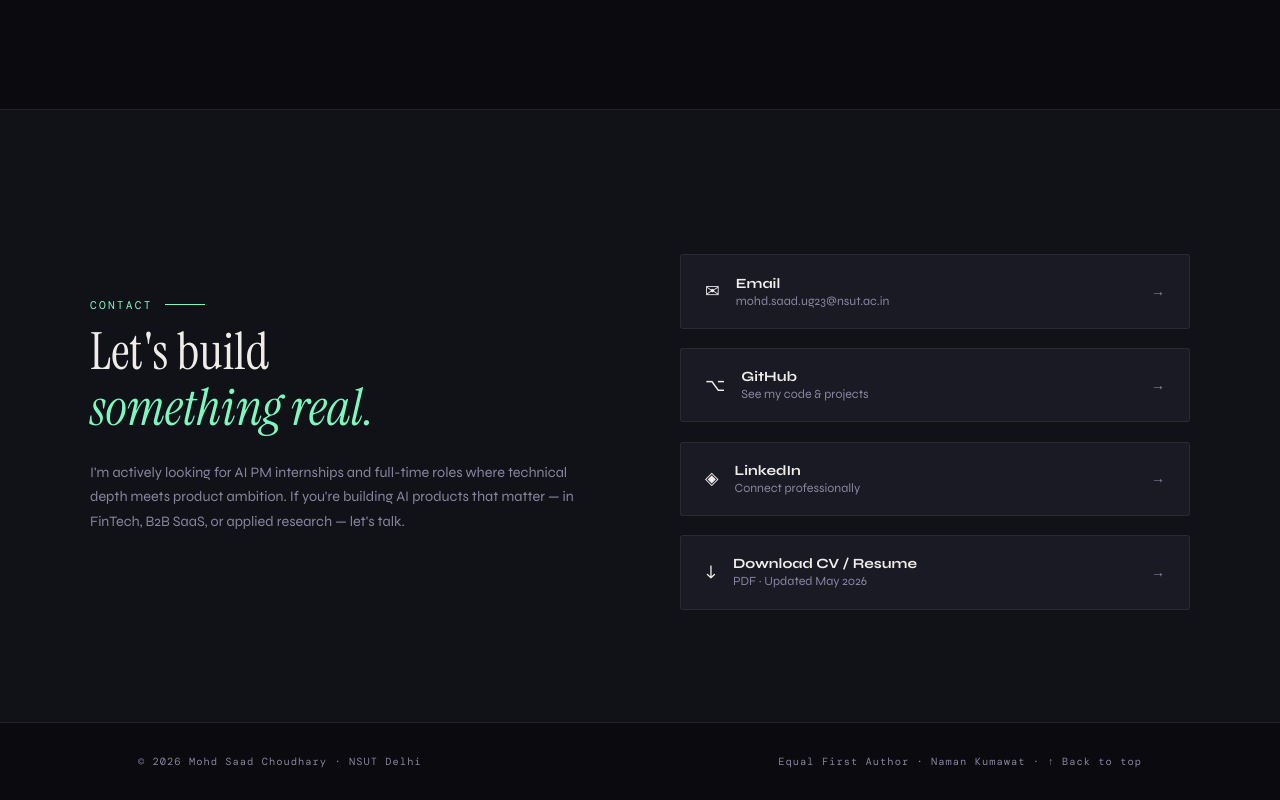
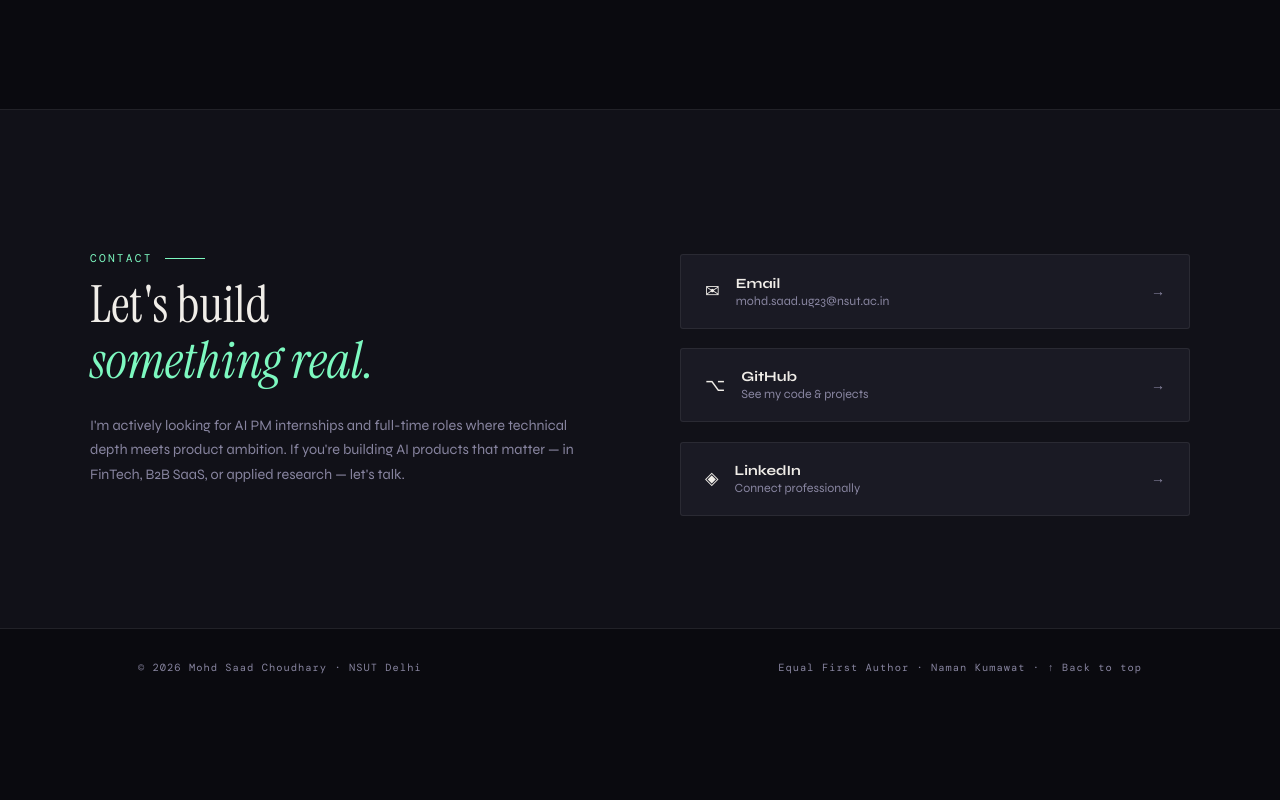
Before and after one commit to Saad01042005/Credit-Risk-AI-Framework-MSME-Industry-4.0-, a plain HTML site: page index.html in a window 1280 px wide. Shown: the part 4787-5587 px from the top of the page. After the commit the page ends 5493 px from the top, so only its background shows below. Drawn offline with nearby package versions, Linux system fonts and the light colour scheme; a web font is replaced by a local one.

Commit message:
Fix LinkedIn link
Updated LinkedIn link to point to the correct profile and removed the CV download link.

```diff
--- a/index.html
+++ b/index.html
@@ -598,19 +598,11 @@
         </span>
         <span class="contact-link-arrow">→</span>
       </a>
-      <a href="https://linkedin.com/" target="_blank" class="contact-link">
+      <a href="https://www.linkedin.com/in/mohd-saad-choudhary-b8675428b/?lipi=urn%3Ali%3Apage%3Ad_flagship3_profile_view_base_contact_details%3BMHtOOBcES%2F6vrMHBDL4fUQ%3D%3D" target="_blank" class="contact-link">
         <span class="contact-link-icon">◈</span>
         <span class="contact-link-label">
           <strong>LinkedIn</strong><br>
           <span style="font-size:0.78rem;color:var(--muted)">Connect professionally</span>
-        </span>
-        <span class="contact-link-arrow">→</span>
-      </a>
-      <a href="#" class="contact-link">
-        <span class="contact-link-icon">↓</span>
-        <span class="contact-link-label">
-          <strong>Download CV / Resume</strong><br>
-          <span style="font-size:0.78rem;color:var(--muted)">PDF · Updated May 2026</span>
         </span>
         <span class="contact-link-arrow">→</span>
       </a>
```
